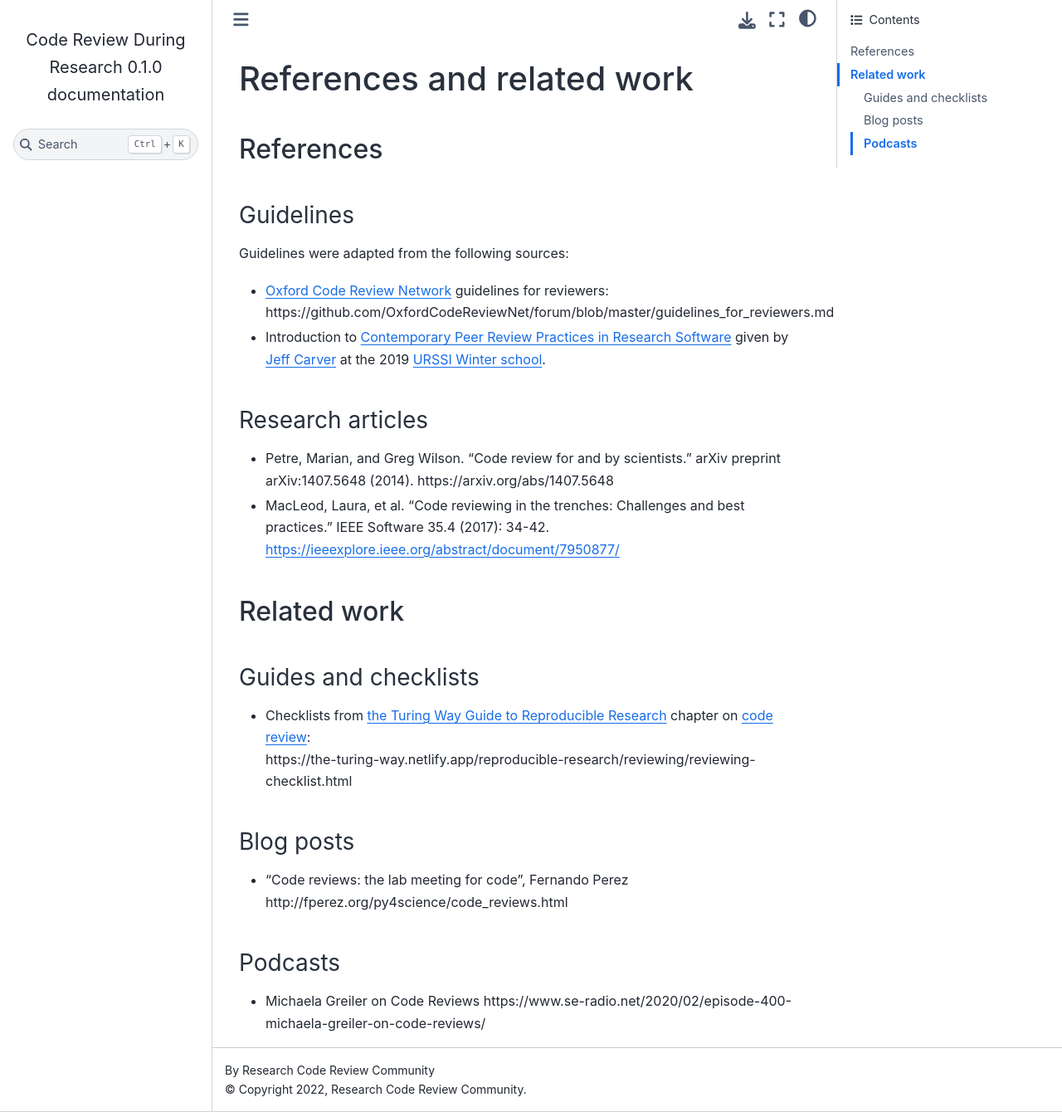
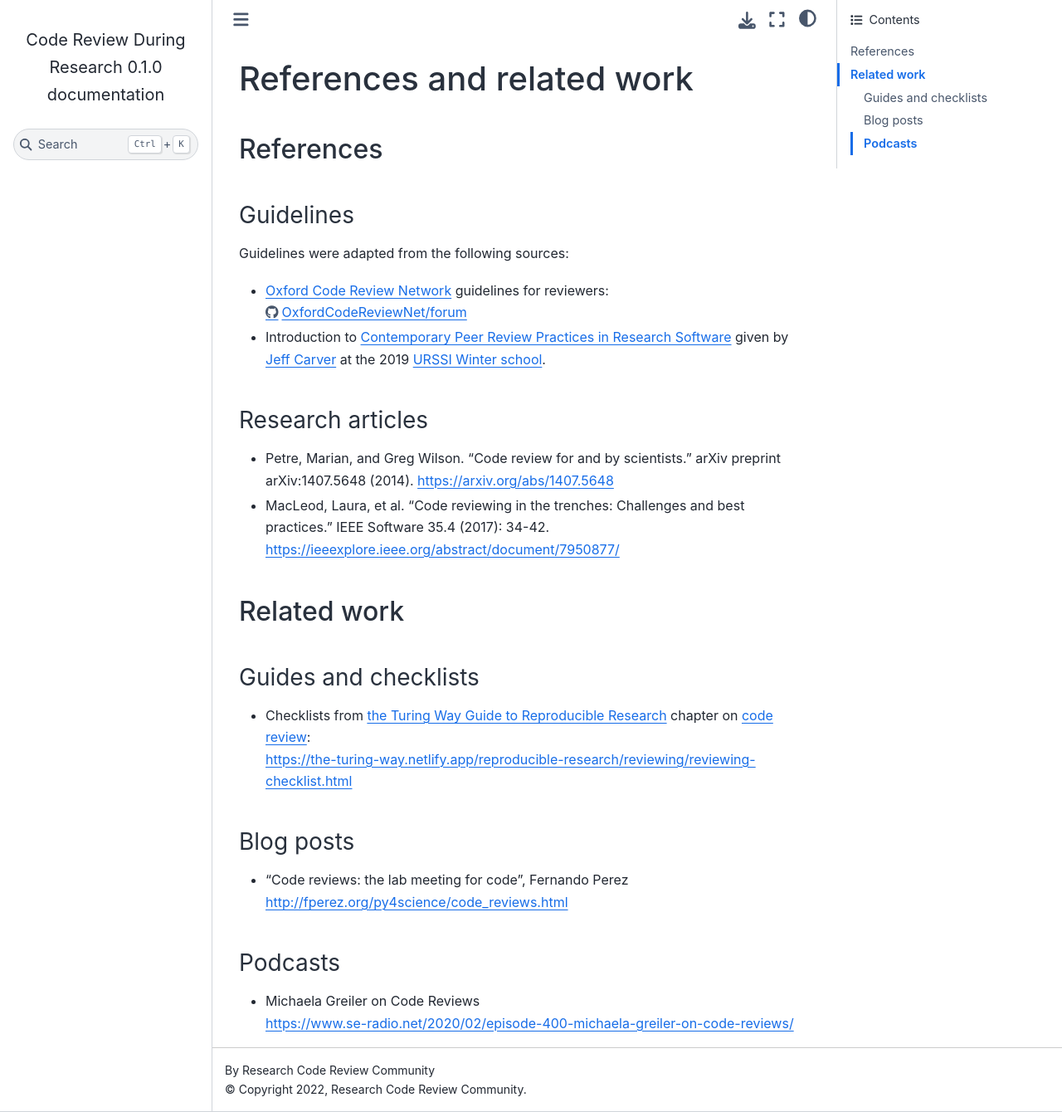
Before and after one commit to ResearchCodeReviewCommunity/dev-review, a Sphinx documentation site: the page built from docs/refs-related.md, in a window 1280 px wide and 1340 px high. Shown: the whole window at 83% size. Built offline with Sphinx 7.4.7 and the Sphinx Book theme 1.1.4, drawn with Linux system fonts in a browser that asks for light colours.

Commit message:
Fix links/formatting in docs/refs-related.md

```diff
--- a/docs/refs-related.md
+++ b/docs/refs-related.md
@@ -4,7 +4,7 @@
 ### Guidelines
 Guidelines were adapted from the following sources:
 - [Oxford Code Review Network](https://github.com/OxfordCodeReviewNet) guidelines for reviewers:
-  https://github.com/OxfordCodeReviewNet/forum/blob/master/guidelines_for_reviewers.md
+  <https://github.com/OxfordCodeReviewNet/forum/blob/master/guidelines_for_reviewers.md>
 - Introduction to
   [Contemporary Peer Review Practices in Research Software](http://carver.cs.ua.edu/Slides/2019/URSSI-WinterSchool/URSSI-WinterSchool-PeerCodeReview.pdf)
   given by [Jeff Carver](http://carver.cs.ua.edu/)
@@ -12,7 +12,7 @@
 
 ### Research articles
 * Petre, Marian, and Greg Wilson. "Code review for and by scientists."
-  arXiv preprint arXiv:1407.5648 (2014). https://arxiv.org/abs/1407.5648
+  arXiv preprint arXiv:1407.5648 (2014). <https://arxiv.org/abs/1407.5648>
 
 * MacLeod, Laura, et al. "Code reviewing in the trenches:
   Challenges and best practices." IEEE Software 35.4 (2017): 34-42.
@@ -22,12 +22,12 @@
 ##### Guides and checklists
 - Checklists from [the Turing Way Guide to Reproducible Research](https://the-turing-way.netlify.app/welcome.html)
   chapter on [code review](https://the-turing-way.netlify.app/reproducible-research/reviewing.html):
-  https://the-turing-way.netlify.app/reproducible-research/reviewing/reviewing-checklist.html
+  <https://the-turing-way.netlify.app/reproducible-research/reviewing/reviewing-checklist.html>
 
 ### Blog posts
 * "Code reviews: the lab meeting for code", Fernando Perez
-  http://fperez.org/py4science/code_reviews.html
+  <http://fperez.org/py4science/code_reviews.html>
 
 ### Podcasts
 * Michaela Greiler on Code Reviews
-  https://www.se-radio.net/2020/02/episode-400-michaela-greiler-on-code-reviews/
+  <https://www.se-radio.net/2020/02/episode-400-michaela-greiler-on-code-reviews/>
```
